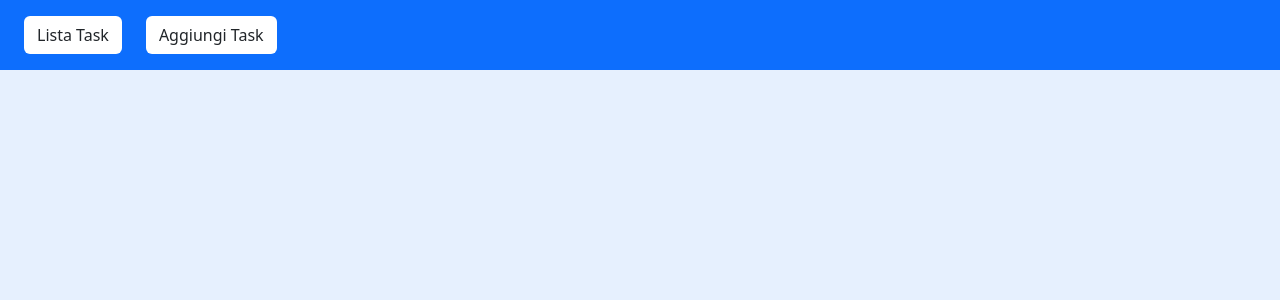
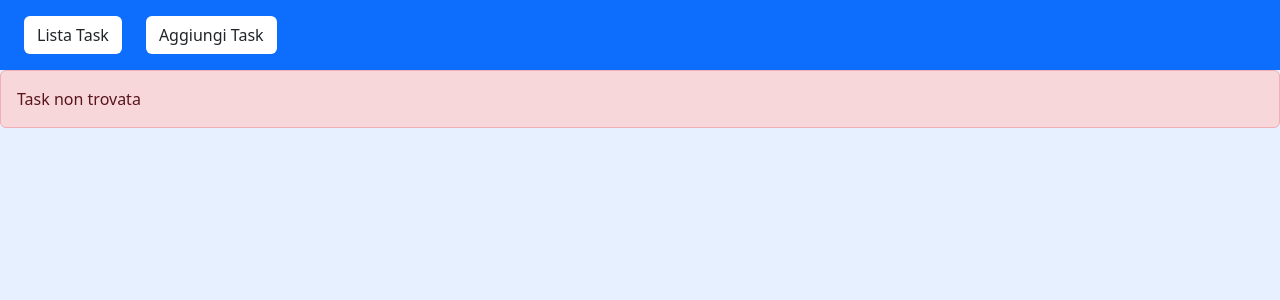
Before and after one commit to Marcucci-Francesco/ex-react-task-manager, a React (Vite) app: page /Task/1 in a window 1280 px wide. Shown: the top 300 px of the page. Built offline with nearby package versions, Linux system fonts and the light colour scheme; no server answers.

Commit message:
[feat] milestone 7

```diff
--- a/src/App.jsx
+++ b/src/App.jsx
@@ -4,6 +4,7 @@ import TaskList from './pages/TaskList';
 import AddTask from './pages/AddTask';
 import { GlobalProvider } from './context/GlobalContex';
 import 'bootstrap/dist/css/bootstrap.css';
+import TaskDetail from './pages/TaskDetail';
 
 
 const App = () => {
@@ -19,6 +20,7 @@ const App = () => {
         <Routes>
           <Route path='/' element={<TaskList />} />
           <Route path='/add' element={<AddTask />} />
+          <Route path='/Task/:id' element={<TaskDetail />} />
         </Routes>
       </BrowserRouter>
     </GlobalProvider>
--- a/src/components/TaskRow.jsx
+++ b/src/components/TaskRow.jsx
@@ -1,4 +1,5 @@
 import { useMemo } from 'react';
+import { Link } from 'react-router-dom';
 
 const TaskRow = function ({ task }) {
 
@@ -17,7 +18,7 @@ const TaskRow = function ({ task }) {
 
   return (
     <tr>
-      <td>{task.title}</td>
+      <td><Link to={`/Task/${task.id}`}>{task.title}</Link></td>
       <td><span className={statusClass}>{task.status}</span></td>
       <td>{new Date(task.createdAt).toLocaleDateString()}</td>
     </tr>
--- /dev/null
+++ b/src/pages/TaskDetail.jsx
@@ -0,0 +1,32 @@
+import { useParams } from "react-router-dom"
+import { useContext } from "react"
+import { GlobalContext } from "../context/GlobalContex"
+
+export default function TaskDetail() {
+
+  const { id } = useParams()
+  const { tasks } = useContext(GlobalContext)
+
+  const task = tasks.find(task => task.id === parseInt(id))
+
+  if (!task) {
+    return <div className="alert alert-danger">Task non trovata</div>
+  }
+
+  const handleDelete = () => {
+    console.log(`Deleting task with ID: ${task.id}`);
+
+  }
+
+  return (
+    <>
+      <div className="container mx-4 my-4">
+        <h2 className="text-primary">{task.title}</h2>
+        <p><strong>Descrizione:</strong> {task.description || "Nessuna descrizione fornita"}</p>
+        <p><strong>Stato:</strong> {task.status}</p>
+        <p><strong>Data di creazione:</strong> {new Date(task.createdAt).toLocaleDateString()}</p>
+        <button className="btn btn-danger" onClick={handleDelete}>Elimina Task</button>
+      </div>
+    </>
+  )
+}
```
